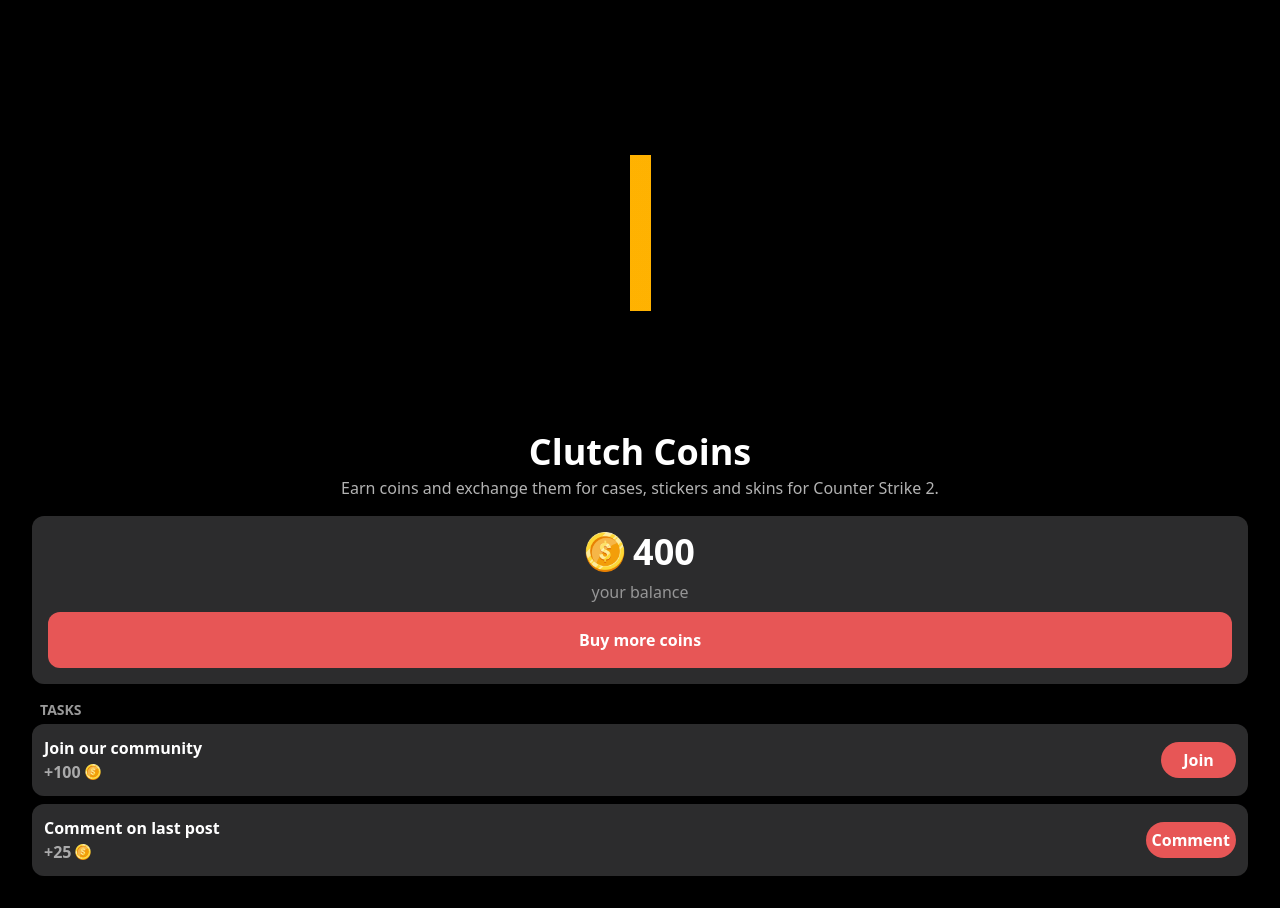
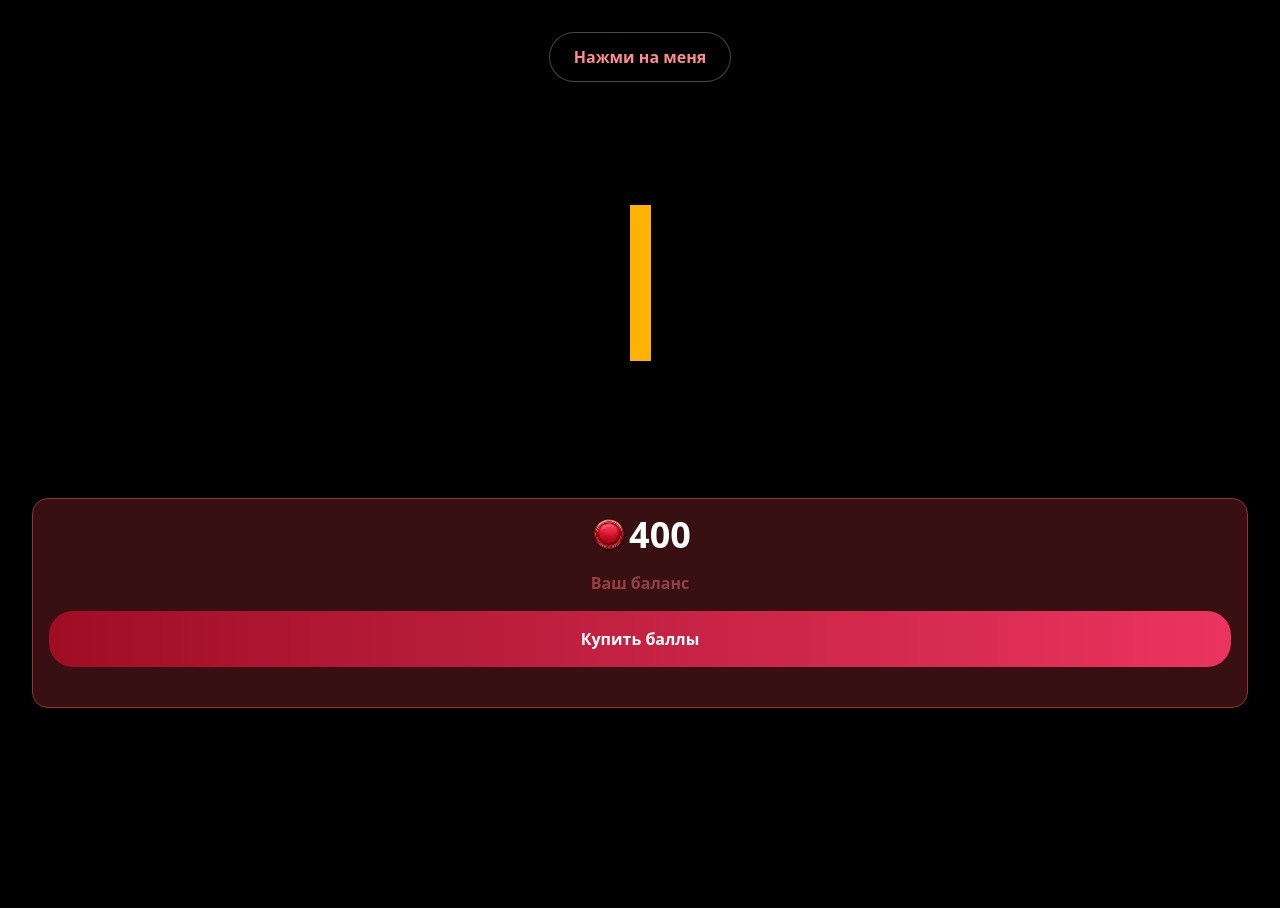
Before and after one commit to daniltrunin/clutch-coins-client, a React (Vite) app: page / in a window 1280 px wide. After the commit the page ends 800 px from the top, so only its background shows below. Built offline with nearby package versions, Linux system fonts and the light colour scheme.

Commit message:
Меняю главную на новый дизайн

```diff
--- a/src/App.css
+++ b/src/App.css
@@ -9,11 +9,11 @@
 }
 
 .btn-primary {
-  @apply bg-[#e75656] rounded-xl p-4 font-bold cursor-pointer transition;
+  @apply bg-gradient-to-r from-[#9F0D24] to-[#EB3460] rounded-3xl p-4 font-bold cursor-pointer transition;
 }
 
 .btn-primary:hover {
-  @apply bg-[#e64646];
+  @apply bg-gradient-to-r from-[#9f0d23ce] to-[#eb345fcf];
 }
 
 .btn-task {
--- a/src/components/Balance/Balance.jsx
+++ b/src/components/Balance/Balance.jsx
@@ -6,13 +6,13 @@
   const [coinsAmount] = useState("400");
 
   return (
-    <div className="bg-[#2c2c2d] rounded-xl p-4 flex flex-col gap-2">
-      <div className="font-bold text-4xl flex justify-center gap-2">
+    <div className="bg-[#381011] border-[#983030] border-[1px] rounded-2xl p-4 flex flex-col gap-4">
+      <div className="font-bold text-4xl flex justify-center">
         <img className="w-10 h-10" src={icon} />
         {coinsAmount}
       </div>
-      <div className="text-white/50">your balance</div>
-      <button className="btn-primary">Buy more coins</button>
+      <div className="text-[#944042] font-semibold">Ваш баланс</div>
+      <button className="btn-primary mb-6">Купить баллы</button>
     </div>
   );
 };
--- a/src/views/Home/Home.jsx
+++ b/src/views/Home/Home.jsx
@@ -7,15 +7,13 @@
   return (
     <>
       <div className="mb-4 flex flex-col items-center">
+        <button className="border-[1px] border-[#FFEAEA4D] py-3 px-6 rounded-4xl text-[#FF8B8D] font-semibold bg-[#00000070] drop-shadow-xs cursor-pointer">
+          Нажми на меня
+        </button>
         <img className="max-w-[50%]" src={animation} alt="coin animation" />
-        <h1 className="font-black text-4xl mb-1">Clutch Coins</h1>
-        <p className="text-white/70 font-medium">
-          Earn coins and exchange them for cases, stickers and skins for Counter
-          Strike 2.
-        </p>
       </div>
       <Balance />
-      <Tasks />
+      {/* <Tasks /> */}
     </>
   );
 };
```
Also changed, not shown: src/assets/coin-icon.png.
